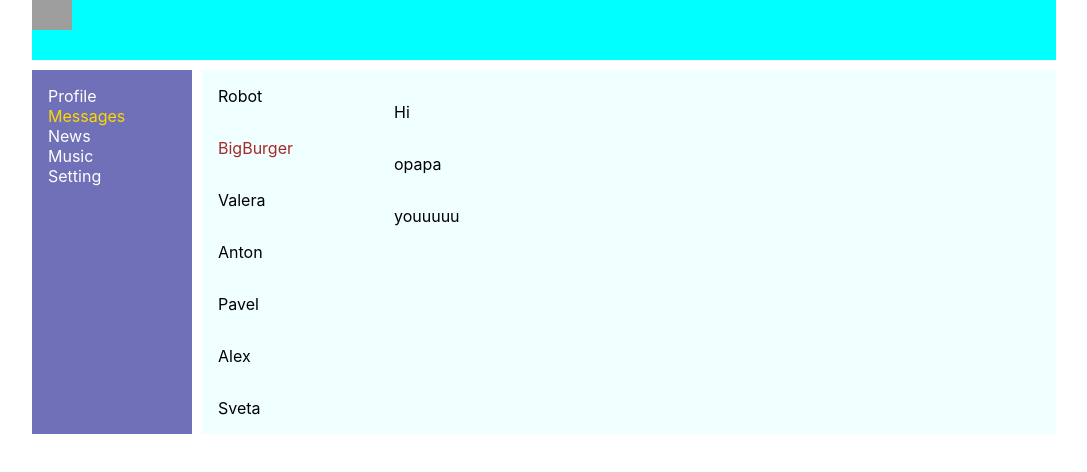
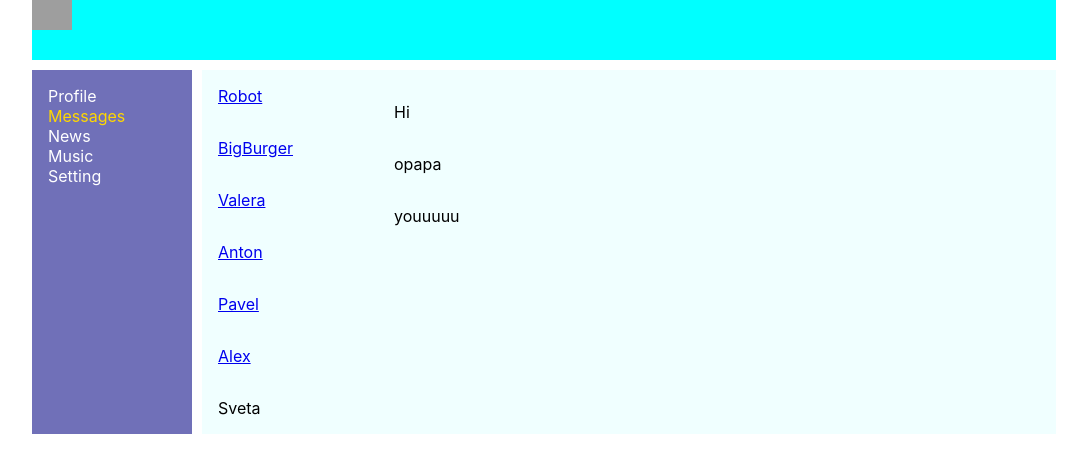
Before and after one commit to feerbax56/socialNetworkReactTS, a React (Create React App) app: page /dialog in a window 1280 px wide. Shown: the top 472 px of the page, without its empty margins (96-1183 px from the left). Built offline with nearby package versions, Linux system fonts and the light colour scheme; grey boxes are pictures that could not be loaded.

Commit message:
add NavLink for people

```diff
--- a/src/components/Dialogs/Dialogs.tsx
+++ b/src/components/Dialogs/Dialogs.tsx
@@ -1,26 +1,27 @@
 import classes from './Dialogs.module.css'
+import {NavLink} from "react-router-dom";
 
 const Dialogs = () => {
     return (
         <div className={classes.dialogs}>
             <div className={classes.dialogsItems}>
                 <div className={classes.dialog}>
-                    Robot
+                    <NavLink to="/dialogs/1">Robot</NavLink>
                 </div>
                 <div className={classes.dialog + ' ' + classes.active}>
-                    BigBurger
+                    <NavLink to="/dialogs/2">BigBurger</NavLink>
                 </div>
                 <div className={classes.dialog}>
-                    Valera
+                    <NavLink to="/dialogs/3">Valera</NavLink>
                 </div>
                 <div className={classes.dialog}>
-                    Anton
+                    <NavLink to="/dialogs/4">Anton</NavLink>
                 </div>
                 <div className={classes.dialog}>
-                    Pavel
+                    <NavLink to="/dialogs/5">Pavel</NavLink>
                 </div>
                 <div className={classes.dialog}>
-                    Alex
+                    <NavLink to="/dialogs/6">Alex</NavLink>
                 </div>
                 <div className={classes.dialog}>
                     Sveta
```
